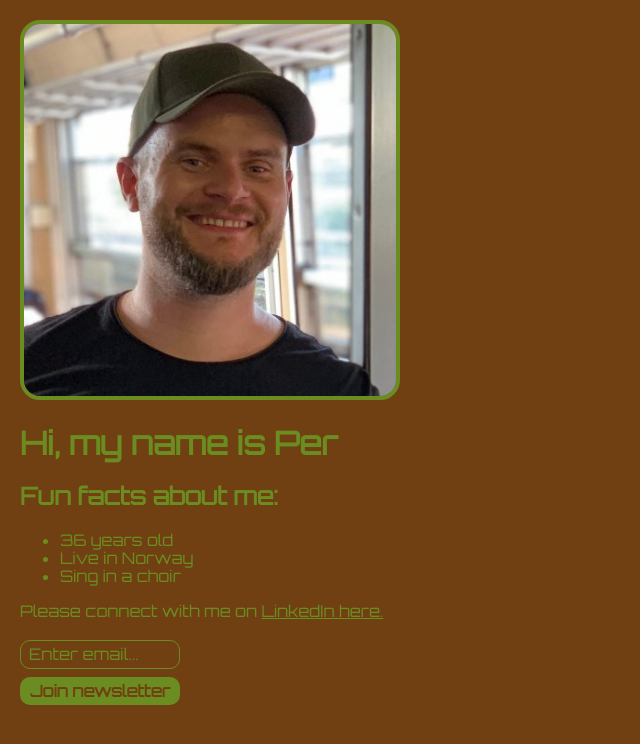
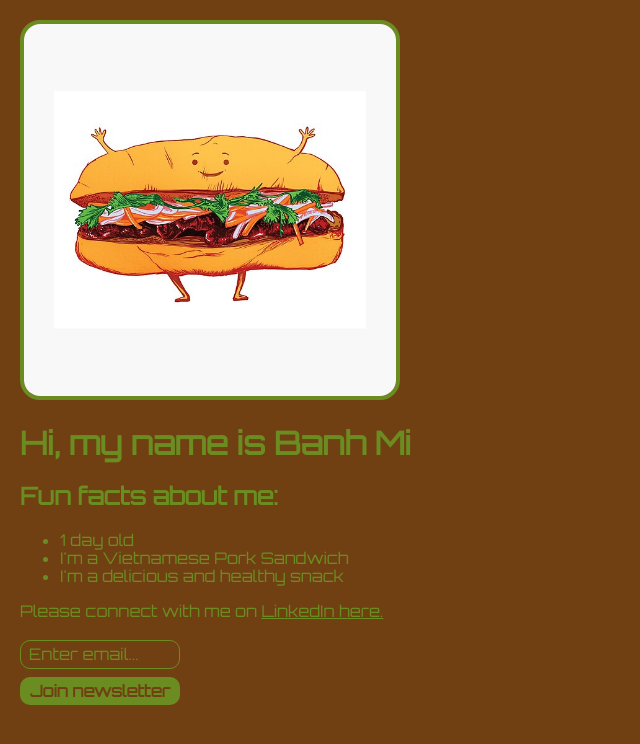
Before and after one commit to imabanhmi/personal-site, a plain HTML site: page index.html in a window 1280 px wide. Shown: the whole page, without its empty margins (0-640 px from the left). Drawn offline with nearby package versions, Linux system fonts and the light colour scheme; a web font is replaced by a local one.

Commit message:
Update index.html
edits

```diff
--- a/index.html
+++ b/index.html
@@ -10,13 +10,13 @@
         Challenge 1:
         Write the HTML for your personal website.
         -->
-        <img src="per.jpg">
-        <h1>Hi, my name is Per</h1>
+        <img src="banhmi.jpg">
+        <h1>Hi, my name is Banh Mi</h1>
         <h2>Fun facts about me:</h2>
         <ul>
-            <li>36 years old</li>
-            <li>Live in Norway</li>
-            <li>Sing in a choir</li>
+            <li>1 day old</li>
+            <li>I'm a Vietnamese Pork Sandwich</li>
+            <li>I'm a delicious and healthy snack</li>
         </ul>
         <p>Please connect with me on <a href="https://www.linkedin.com/in/per-harald-borgen/" taget="_blank">LinkedIn here.</a></p>
         <input type="text" placeholder="Enter email...">
```
